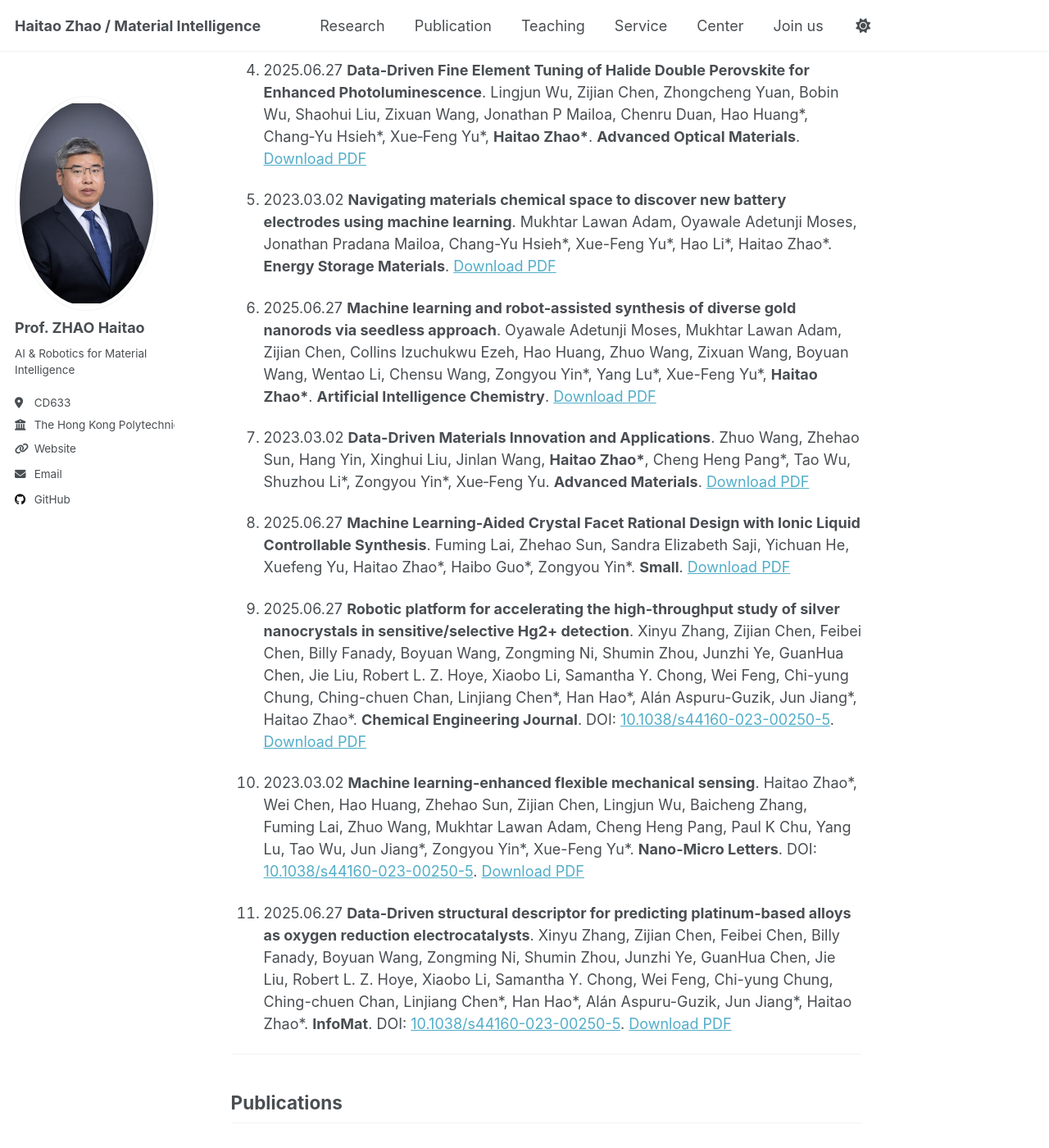
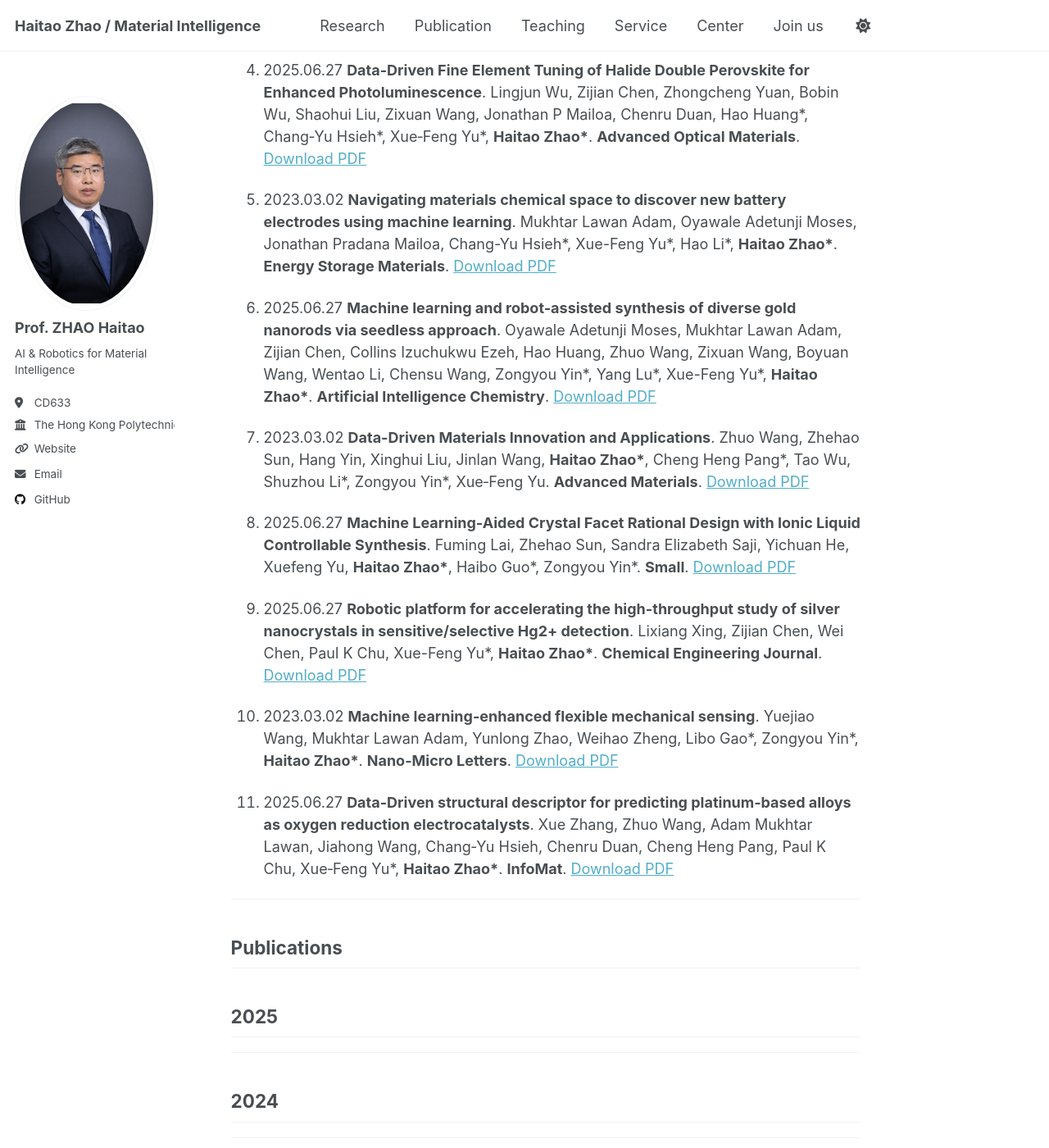
Before and after one commit to HaitaoZhao-PolyU/HaitaoZhao-PolyU.github.io, a Jekyll site: the page built from _publication1/publication.md, in a window 1280 px wide and 1400 px high, scrolled down 700 px. Shown: the whole window at 82% size. Built offline with Jekyll 4.4.1, drawn with Linux system fonts in a browser that asks for light colours.

Commit message:
Update publication.md

```diff
--- a/_publication1/publication.md
+++ b/_publication1/publication.md
@@ -6,27 +6,27 @@ collection: publication1
 
 ## Representative papers
 
-1. 2023/3/2 **A robotic platform for the synthesis of colloidal nanocrystals**. **Haitao Zhao\***, Wei Chen, Hao Huang, Zhehao Sun, Zijian Chen, Lingjun Wu, Baicheng Zhang, Fuming Lai, Zhuo Wang, Mukhtar Lawan Adam, Cheng Heng Pang, Paul K Chu, Yang Lu, Tao Wu, Jun Jiang\*, Zongyou Yin\*, Xue-Feng Yu\*. **Nature Synthesis**. DOI: [10.1038/s44160-023-00250-5](https://doi.org/10.1038/s44160-023-00250-5). [Download PDF](/files/s44160-023-00250-5 (2).pdf)
+1. **A robotic platform for the synthesis of colloidal nanocrystals**. **Haitao Zhao\***, Wei Chen, Hao Huang, Zhehao Sun, Zijian Chen, Lingjun Wu, Baicheng Zhang, Fuming Lai, Zhuo Wang, Mukhtar Lawan Adam, Cheng Heng Pang, Paul K Chu, Yang Lu, Tao Wu, Jun Jiang\*, Zongyou Yin\*, Xue-Feng Yu\*. **Nature Synthesis**. DOI: [10.1038/s44160-023-00250-5](https://doi.org/10.1038/s44160-023-00250-5). [Download PDF](/files/s44160-023-00250-5 (2).pdf)
 
-2. 2025/6/27 **Material intelligence by the convergence of artificial intelligence and robotic platforms**. Xinyu Zhang, Zijian Chen, Feibei Chen, Billy Fanady, Boyuan Wang, Zongming Ni, Shumin Zhou, Junzhi Ye, GuanHua Chen, Jie Liu, Robert L. Z. Hoye, Xiaobo Li, Samantha Y. Chong, Wei Feng, Chi-yung Chung, Ching-chuen Chan, Linjiang Chen\*, Han Hao\*, Alán Aspuru-Guzik, Jun Jiang\*, **Haitao Zhao\***. **Nexus**. DOI: [10.1038/s44160-023-00250-5](https://doi.org/10.1038/s44160-023-00250-5). [Download PDF](/files/s44160-023-00250-5 (2).pdf)
+2. **Material intelligence by the convergence of artificial intelligence and robotic platforms**. Xinyu Zhang, Zijian Chen, Feibei Chen, Billy Fanady, Boyuan Wang, Zongming Ni, Shumin Zhou, Junzhi Ye, GuanHua Chen, Jie Liu, Robert L. Z. Hoye, Xiaobo Li, Samantha Y. Chong, Wei Feng, Chi-yung Chung, Ching-chuen Chan, Linjiang Chen\*, Han Hao\*, Alán Aspuru-Guzik, Jun Jiang\*, **Haitao Zhao\***. **Nexus**. DOI: [10.1038/s44160-023-00250-5](https://doi.org/10.1038/s44160-023-00250-5). [Download PDF](/files/s44160-023-00250-5 (2).pdf)
 
 3. 2024/4/2 **Data-Driven Controlled Synthesis of Oriented Quasi-Spherical CsPbBr3 Perovskite Materials**. Shaohui Liu, Zijian Chen, Yingming Liu, Lingjun Wu, Boyuan Wang, Zixuan Wang, Bobin Wu, Xinyu Zhang, Jie Zhang, Mengyun Chen, Hao Huang\*, Junzhi Ye\*, Paul K Chu, Xue‐Feng Yu, Lakshminarayana Polavarapu, Robert LZ Hoye, Feng Gao, **Haitao Zhao\***. **Angewandte Chemie**. [Download PDF](/files/s44160-023-00250-5 (2).pdf)
 
 4. 2025.06.27 **Data-Driven Fine Element Tuning of Halide Double Perovskite for Enhanced Photoluminescence**. Lingjun Wu, Zijian Chen, Zhongcheng Yuan, Bobin Wu, Shaohui Liu, Zixuan Wang, Jonathan P Mailoa, Chenru Duan, Hao Huang\*, Chang‐Yu Hsieh\*, Xue‐Feng Yu\*, **Haitao Zhao\***. **Advanced Optical Materials**. [Download PDF](/files/s44160-023-00250-5 (2).pdf)
 
-5. 2023.03.02 **Navigating materials chemical space to discover new battery electrodes using machine learning**. Mukhtar Lawan Adam, Oyawale Adetunji Moses, Jonathan Pradana Mailoa, Chang-Yu Hsieh\*, Xue-Feng Yu\*, Hao Li\*, Haitao Zhao\*. **Energy Storage Materials**. [Download PDF](/files/s44160-023-00250-5 (2).pdf)
+5. 2023.03.02 **Navigating materials chemical space to discover new battery electrodes using machine learning**. Mukhtar Lawan Adam, Oyawale Adetunji Moses, Jonathan Pradana Mailoa, Chang-Yu Hsieh\*, Xue-Feng Yu\*, Hao Li\*, **Haitao Zhao\***. **Energy Storage Materials**. [Download PDF](/files/s44160-023-00250-5 (2).pdf)
 
 6. 2025.06.27 **Machine learning and robot-assisted synthesis of diverse gold nanorods via seedless approach**. Oyawale Adetunji Moses, Mukhtar Lawan Adam, Zijian Chen, Collins Izuchukwu Ezeh, Hao Huang, Zhuo Wang, Zixuan Wang, Boyuan Wang, Wentao Li, Chensu Wang, Zongyou Yin\*, Yang Lu\*, Xue-Feng Yu\*, **Haitao Zhao\***. **Artificial Intelligence Chemistry**. [Download PDF](/files/s44160-023-00250-5 (2).pdf)
 
 7. 2023.03.02 **Data-Driven Materials Innovation and Applications**. Zhuo Wang, Zhehao Sun, Hang Yin, Xinghui Liu, Jinlan Wang, **Haitao Zhao\***, Cheng Heng Pang\*, Tao Wu, Shuzhou Li\*, Zongyou Yin\*, Xue‐Feng Yu. **Advanced Materials**. [Download PDF](/files/s44160-023-00250-5 (2).pdf)
 
-8. 2025.06.27 **Machine Learning-Aided Crystal Facet Rational Design with Ionic Liquid Controllable Synthesis**. Fuming Lai, Zhehao Sun, Sandra Elizabeth Saji, Yichuan He, Xuefeng Yu, Haitao Zhao\*, Haibo Guo\*, Zongyou Yin\*. **Small**. [Download PDF](/files/s44160-023-00250-5 (2).pdf)
+8. 2025.06.27 **Machine Learning-Aided Crystal Facet Rational Design with Ionic Liquid Controllable Synthesis**. Fuming Lai, Zhehao Sun, Sandra Elizabeth Saji, Yichuan He, Xuefeng Yu, **Haitao Zhao\***, Haibo Guo\*, Zongyou Yin\*. **Small**. [Download PDF](/files/s44160-023-00250-5 (2).pdf)
 
-10. 2025.06.27 **Robotic platform for accelerating the high-throughput study of silver nanocrystals in sensitive/selective Hg2+ detection**. Xinyu Zhang, Zijian Chen, Feibei Chen, Billy Fanady, Boyuan Wang, Zongming Ni, Shumin Zhou, Junzhi Ye, GuanHua Chen, Jie Liu, Robert L. Z. Hoye, Xiaobo Li, Samantha Y. Chong, Wei Feng, Chi-yung Chung, Ching-chuen Chan, Linjiang Chen\*, Han Hao\*, Alán Aspuru-Guzik, Jun Jiang\*, Haitao Zhao\*. **Chemical Engineering Journal**. DOI: [10.1038/s44160-023-00250-5](https://doi.org/10.1038/s44160-023-00250-5). [Download PDF](/files/s44160-023-00250-5 (2).pdf)
+10. 2025.06.27 **Robotic platform for accelerating the high-throughput study of silver nanocrystals in sensitive/selective Hg2+ detection**. Lixiang Xing, Zijian Chen, Wei Chen, Paul K Chu, Xue-Feng Yu\*, **Haitao Zhao\***. **Chemical Engineering Journal**. [Download PDF](/files/s44160-023-00250-5 (2).pdf)
 
-11. 2023.03.02 **Machine learning-enhanced flexible mechanical sensing**. Haitao Zhao\*, Wei Chen, Hao Huang, Zhehao Sun, Zijian Chen, Lingjun Wu, Baicheng Zhang, Fuming Lai, Zhuo Wang, Mukhtar Lawan Adam, Cheng Heng Pang, Paul K Chu, Yang Lu, Tao Wu, Jun Jiang\*, Zongyou Yin\*, Xue-Feng Yu\*. **Nano-Micro Letters**. DOI: [10.1038/s44160-023-00250-5](https://doi.org/10.1038/s44160-023-00250-5). [Download PDF](/files/s44160-023-00250-5 (2).pdf)
+11. 2023.03.02 **Machine learning-enhanced flexible mechanical sensing**. Yuejiao Wang, Mukhtar Lawan Adam, Yunlong Zhao, Weihao Zheng, Libo Gao\*, Zongyou Yin\*, **Haitao Zhao\***. **Nano-Micro Letters**. [Download PDF](/files/s44160-023-00250-5 (2).pdf)
 
-12. 2025.06.27 **Data-Driven structural descriptor for predicting platinum‐based alloys as oxygen reduction electrocatalysts**. Xinyu Zhang, Zijian Chen, Feibei Chen, Billy Fanady, Boyuan Wang, Zongming Ni, Shumin Zhou, Junzhi Ye, GuanHua Chen, Jie Liu, Robert L. Z. Hoye, Xiaobo Li, Samantha Y. Chong, Wei Feng, Chi-yung Chung, Ching-chuen Chan, Linjiang Chen\*, Han Hao\*, Alán Aspuru-Guzik, Jun Jiang\*, Haitao Zhao\*. **InfoMat**. DOI: [10.1038/s44160-023-00250-5](https://doi.org/10.1038/s44160-023-00250-5). [Download PDF](/files/s44160-023-00250-5 (2).pdf)
+12. 2025.06.27 **Data-Driven structural descriptor for predicting platinum‐based alloys as oxygen reduction electrocatalysts**. Xue Zhang, Zhuo Wang, Adam Mukhtar Lawan, Jiahong Wang, Chang‐Yu Hsieh, Chenru Duan, Cheng Heng Pang, Paul K Chu, Xue‐Feng Yu\*, **Haitao Zhao\***. **InfoMat**. [Download PDF](/files/s44160-023-00250-5 (2).pdf)
 
 
 
```
